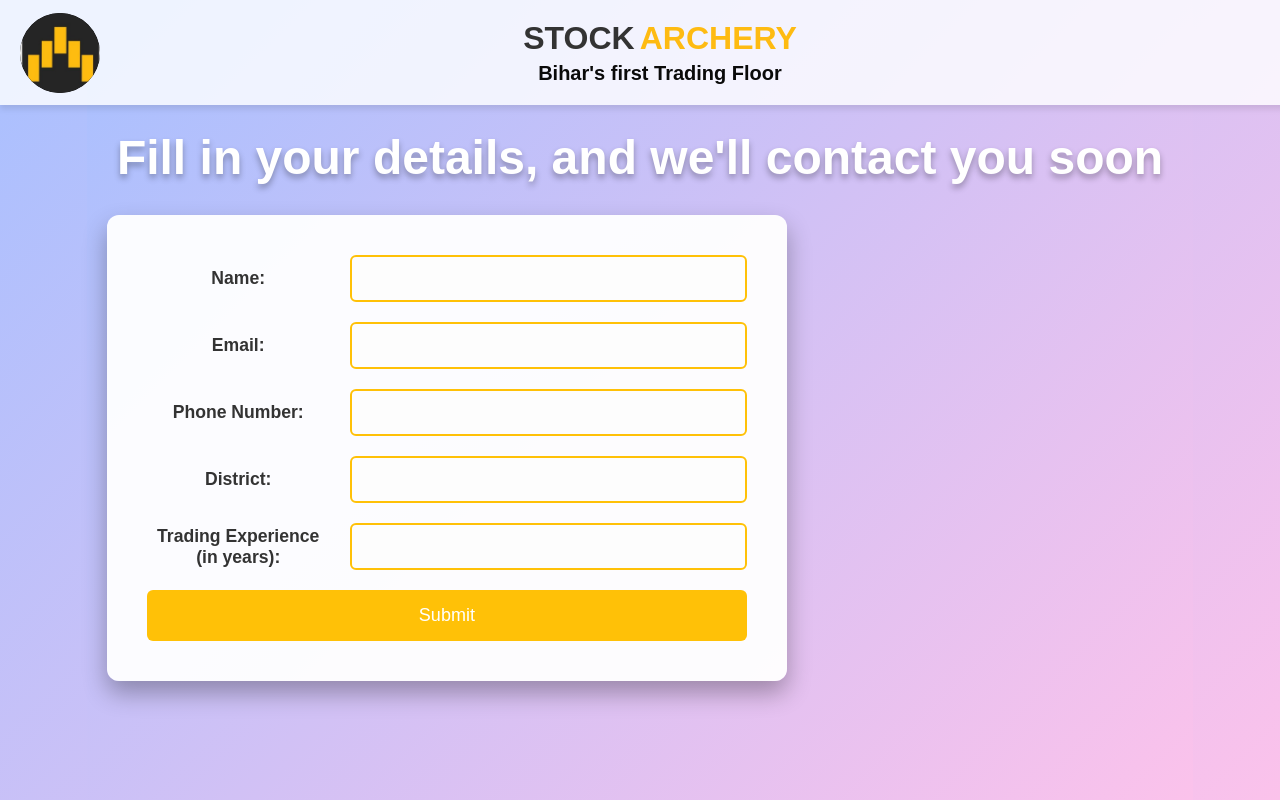
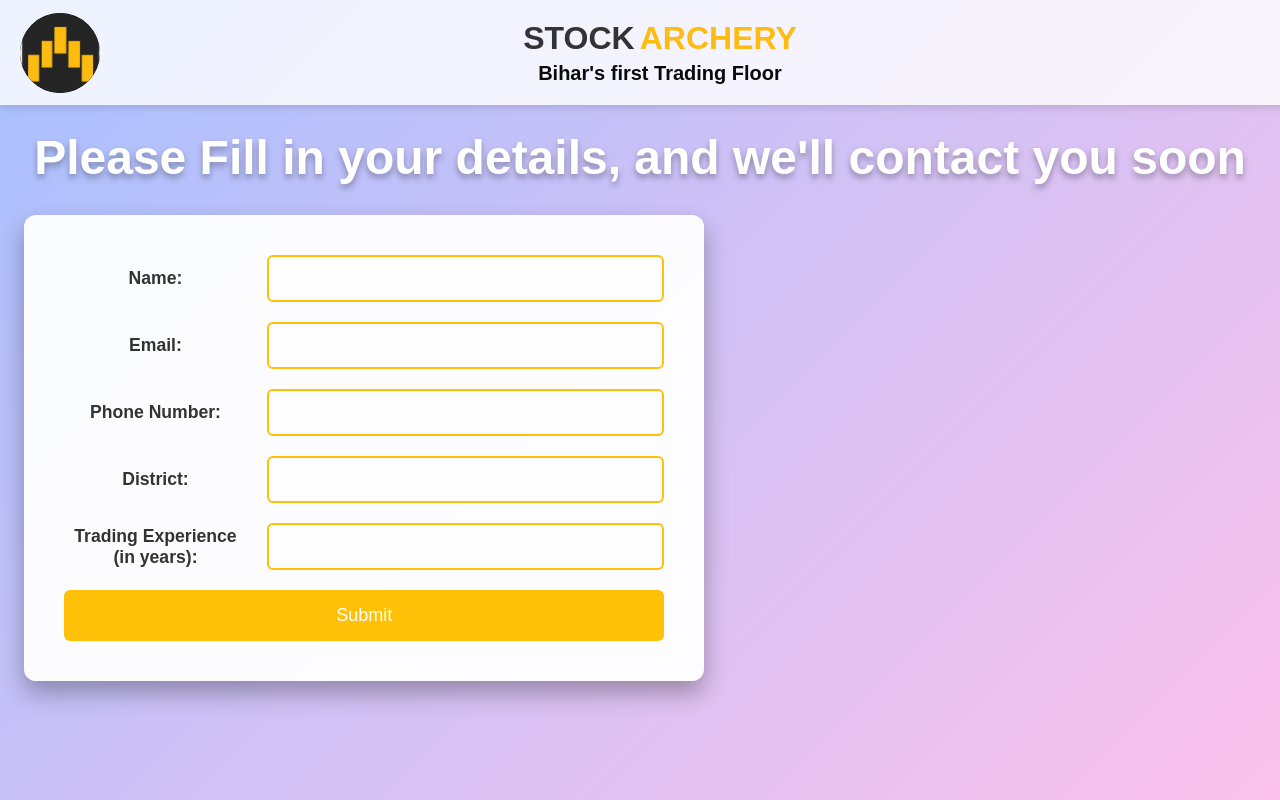
Before and after one commit to StockArchery/contact, a plain HTML site: page index.html in a window 1280 px wide. Drawn offline with Linux system fonts and the light colour scheme.

Commit message:
Update index.html

```diff
--- a/index.html
+++ b/index.html
@@ -358,7 +358,7 @@
         </div>
     </header>
     <main>
-        <h1>Fill in your details, and we'll contact you soon</h1>
+        <h1>Please Fill in your details, and we'll contact you soon</h1>
         <form id="dataForm">
             <div class="form-group">
                 <label for="name">Name:</label>
```
